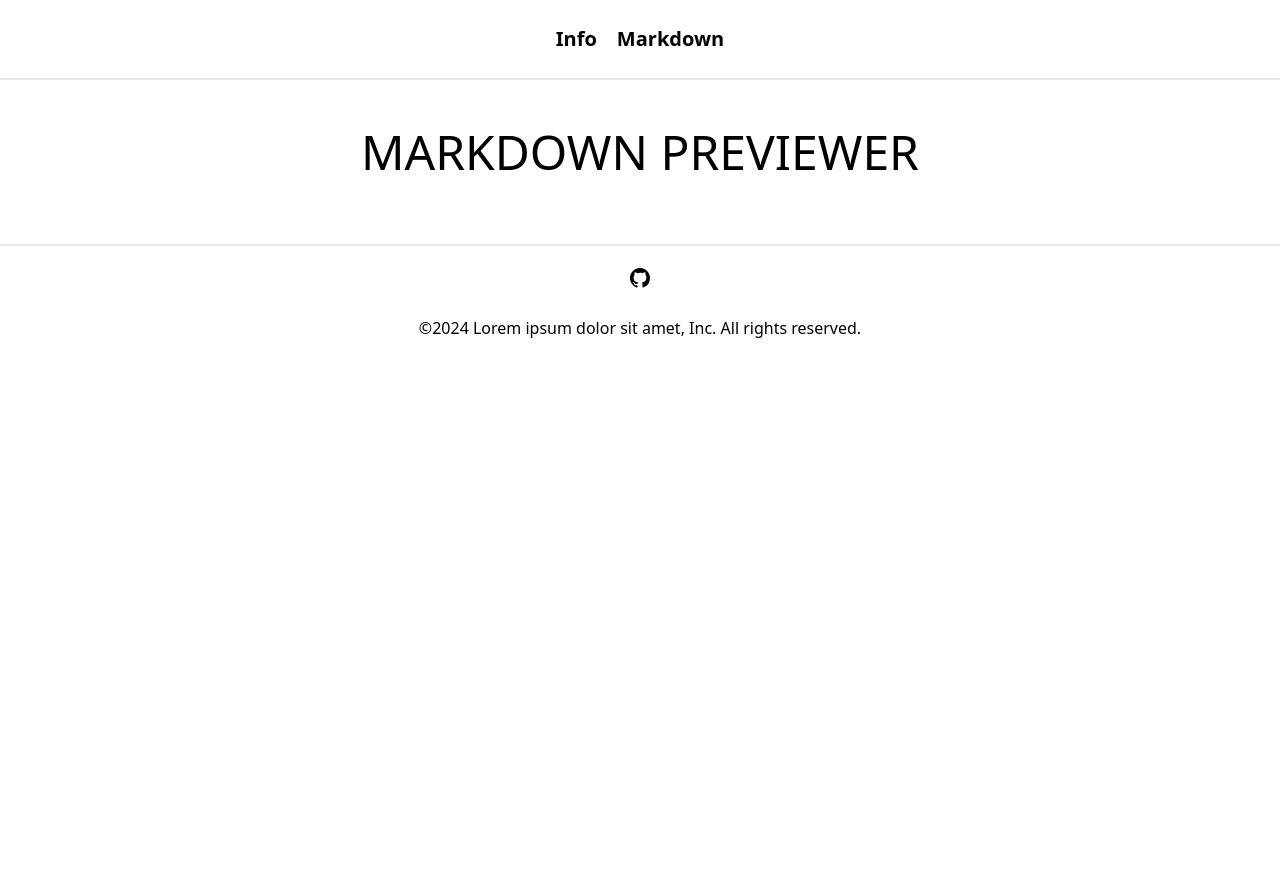
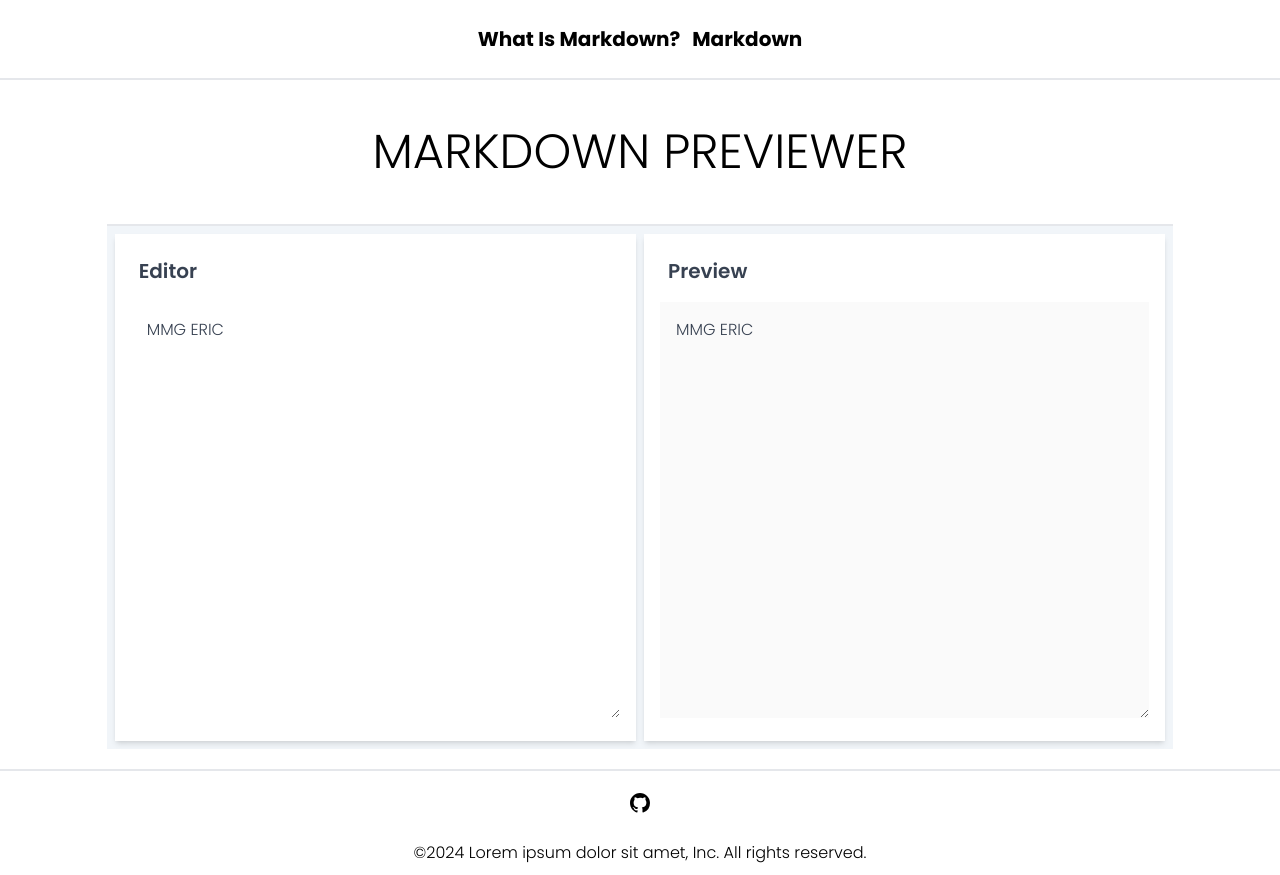
Before and after one commit to RandyMadrigal/Markdown-Previewer, a React (Vite) app: page /Markdown in a window 1280 px wide. Before the commit the page ends 800 px from the top, so only its background shows below. Built offline with nearby package versions, Linux system fonts and the light colour scheme.

Commit message:
Fix the  Markdown components and adjust styles

```diff
--- a/src/App.jsx
+++ b/src/App.jsx
@@ -2,6 +2,7 @@ import { Header } from "./components/Header";
 import { NavBar } from "./components/NavBar";
 import { Footer } from "./components/Footer";
 import { InfoContainer } from "./components/info/InfoContainer";
+import { MarkDownContainer } from "./components/markdown/MarkDownContainer";
 import { BrowserRouter, Route, Routes } from "react-router-dom";
 
 function App() {
@@ -12,6 +13,7 @@ function App() {
         <Header />
         <Routes>
           <Route path="/" element={<InfoContainer />} />
+          <Route path="/Markdown" element={<MarkDownContainer />} />
         </Routes>
         <Footer />
       </BrowserRouter>
--- a/src/components/NavBar.jsx
+++ b/src/components/NavBar.jsx
@@ -3,10 +3,10 @@ import { Link } from "react-router-dom";
 export const NavBar = () => {
   return (
     <div className="container  mx-auto h-20 w-full border-b-2 flex justify-center">
-      <ul className="flex flex-row justify-center items-center font-bold capitalize gap-5 text-xl">
+      <ul className="flex flex-row justify-center items-center font-bold capitalize gap-3 text-xl">
         <li>
           <Link className="hover:uppercase hover:underline" to="/">
-            info
+            what is Markdown?
           </Link>
         </li>
         <li>
--- /dev/null
+++ b/src/components/markdown/EditorMarkdown.jsx
@@ -0,0 +1,19 @@
+export const EditorMarkdown = ({title, handleChange, text}) =>{
+
+    return (
+    <div className="flex flex-col text-gray-700 bg-white shadow-md bg-clip-border p-4">
+
+        <div className="p-2">
+          <h5 className="mb-2 text-xl antialiased font-semibold leading-snug tracking-normal text-blue-gray-900">
+           {title}
+          </h5>
+        </div>
+        <div>
+            <textarea
+            onChange={handleChange}
+            value={text}
+            className="w-full p-4" name="editor" rows="16"></textarea>
+        </div>
+      </div>
+      )
+}
--- /dev/null
+++ b/src/components/markdown/MarkDownContainer.jsx
@@ -0,0 +1,20 @@
+import {EditorMarkdown} from './EditorMarkdown'
+import { PreviewMarkdown } from './PreviewMarkdown'
+import {useState} from "react"
+
+export const MarkDownContainer = () =>{
+
+    const [text,setText] = useState("MMG ERIC")
+
+    const handleChange = (e) =>{
+        setText(e.target.value)
+    }
+
+return <div className="container w-10/12 h-auto bg-slate-100 mx-auto grid grid-cols-2 border-t-2 p-2 gap-2">
+    <EditorMarkdown title="Editor" handleChange={handleChange}  text={text} />
+    <PreviewMarkdown title="Preview" isDisabled={true} text={text} />
+
+</div>
+
+
+}
--- /dev/null
+++ b/src/components/markdown/PreviewMarkdown.jsx
@@ -0,0 +1,17 @@
+export const PreviewMarkdown = ({title, isDisabled, text}) =>{
+
+    return (
+    <div className="flex flex-col text-gray-700 bg-white shadow-md bg-clip-border p-4">
+
+        <div className="p-2">
+          <h5 className="mb-2 text-xl antialiased font-semibold leading-snug tracking-normal text-blue-gray-900">
+           {title}
+          </h5>
+        </div>
+        <div>
+            <textarea disabled={isDisabled} value={text} className="w-full p-4" name="editor" rows="16"></textarea>
+        </div>
+      </div>
+      )
+
+}
--- a/src/index.css
+++ b/src/index.css
@@ -1,6 +1,14 @@
+@import url('https://fonts.googleapis.com/css2?family=Poppins:ital,wght@0,100;0,200;0,300;0,400;0,500;0,600;0,700;0,800;0,900;1,100;1,200;1,300;1,400;1,500;1,600;1,700;1,800;1,900&display=swap');
+
 @tailwind base;
 @tailwind components;
 @tailwind utilities;
+
+:root{
+    font-family: "Poppins", sans-serif;
+    font-weight: 300;
+    font-style: normal;
+}
 
 h2{
     font-weight: bold;
```
